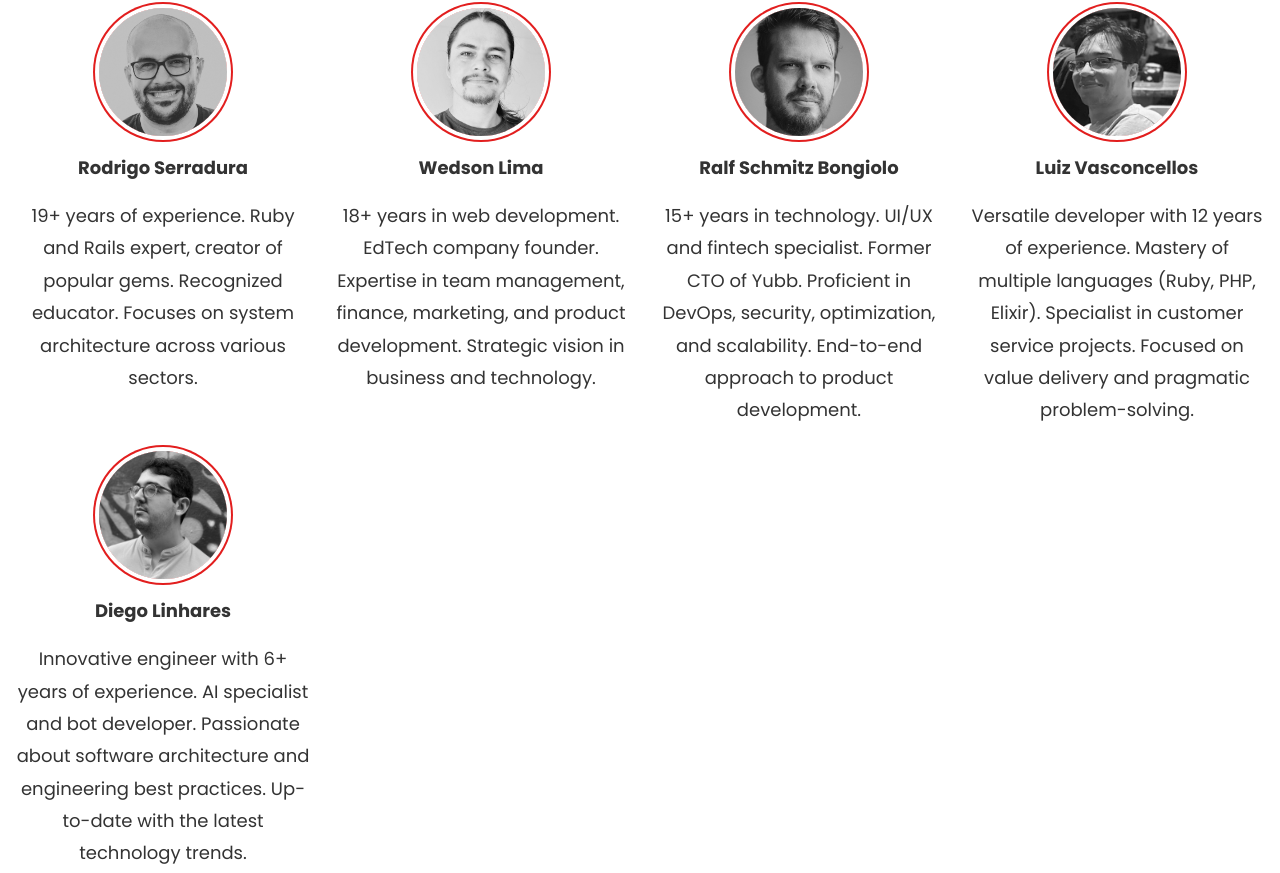
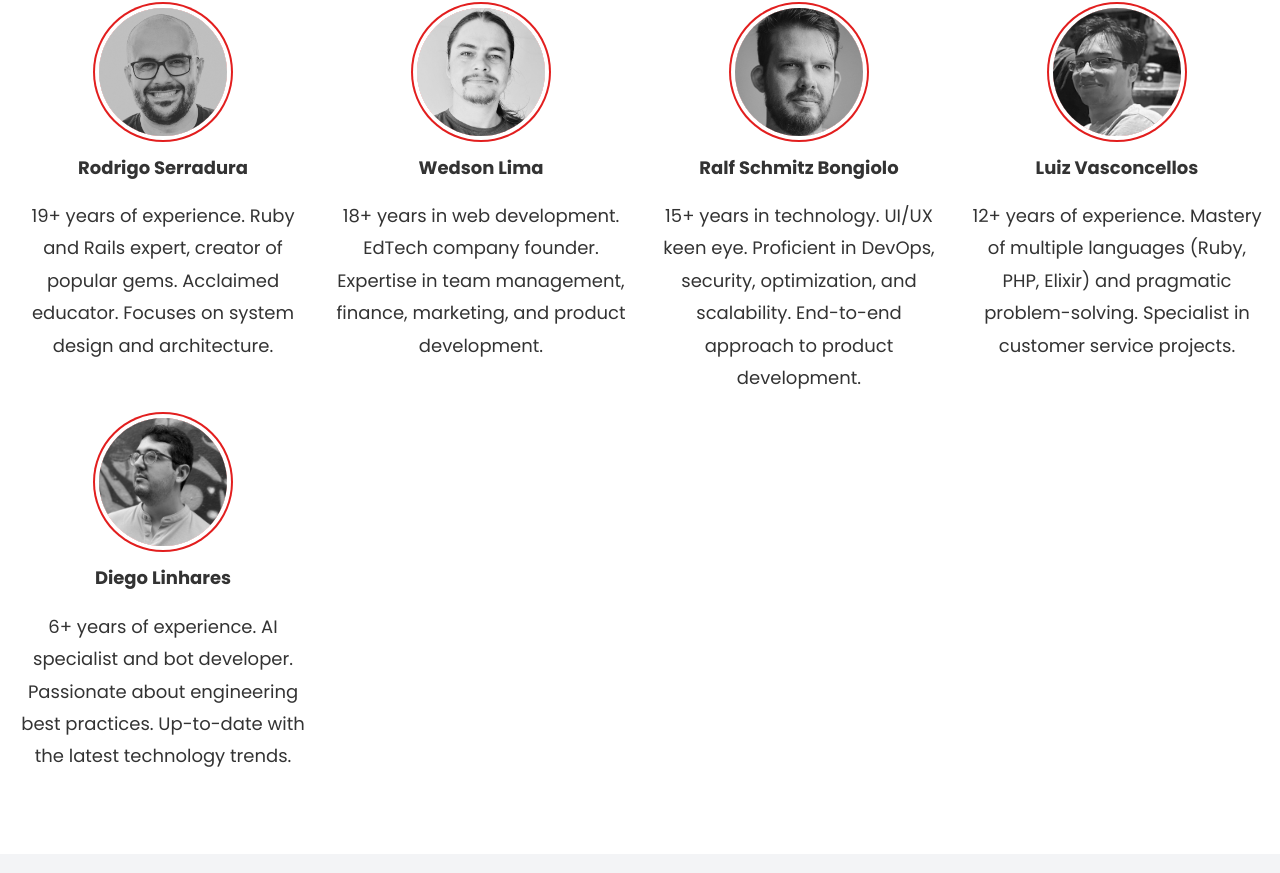
Before and after one commit to whysimplicity/landing, a website: page index.html in a window 1280 px wide. Shown: the part 1217-2090 px from the top of the page. Drawn offline with Linux system fonts and the light colour scheme; a script that the page names is missing.

Commit message:
feat: Update descriptions

```diff
--- a/index.html
+++ b/index.html
@@ -113,27 +113,27 @@
             <div class="stack items-center text-center">
               <img src="rodrigo.jpg" alt="Rodrigo's picture", class="max-w-32 rounded-full ring-2 ring-offset-4 ring-whyred">
               <h3 class="font-bold ">Rodrigo Serradura</h3>
-              <p>19+ years of experience. Ruby and Rails expert, creator of popular gems. Recognized educator. Focuses on system architecture across various sectors.</p>
+              <p>19+ years of experience. Ruby and Rails expert, creator of popular gems. Acclaimed educator. Focuses on system design and architecture.</p>
             </div>
             <div class="stack items-center text-center">
               <img src="wedson.jpeg" alt="Wedson's picture", class="max-w-32 rounded-full ring-2 ring-offset-4 ring-whyred">
               <h3 class="font-bold ">Wedson Lima</h3>
-              <p>18+ years in web development. EdTech company founder. Expertise in team management, finance, marketing, and product development. Strategic vision in business and technology.</p>
+              <p>18+ years in web development. EdTech company founder. Expertise in team management, finance, marketing, and product development.</p>
             </div>
             <div class="stack items-center text-center">
               <img src="ralf.jpg" alt="Ralf's picture", class="max-w-32 rounded-full ring-2 ring-offset-4 ring-whyred">
               <h3 class="font-bold ">Ralf Schmitz Bongiolo</h3>
-              <p>15+ years in technology. UI/UX and fintech specialist. Former CTO of Yubb. Proficient in DevOps, security, optimization, and scalability. End-to-end approach to product development.</p>
+              <p>15+ years in technology. UI/UX keen eye. Proficient in DevOps, security, optimization, and scalability. End-to-end approach to product development.</p>
             </div>
             <div class="stack items-center text-center">
               <img src="luiz.jpg" alt="Luiz's picture", class="max-w-32 rounded-full ring-2 ring-offset-4 ring-whyred">
               <h3 class="font-bold ">Luiz Vasconcellos</h3>
-              <p>Versatile developer with 12 years of experience. Mastery of multiple languages (Ruby, PHP, Elixir). Specialist in customer service projects. Focused on value delivery and pragmatic problem-solving.</p>
+              <p>12+ years of experience. Mastery of multiple languages (Ruby, PHP, Elixir) and pragmatic problem-solving. Specialist in customer service projects.</p>
             </div>
             <div class="stack items-center text-center">
               <img src="diego.jpg" alt="Diego's picture", class="max-w-32 rounded-full ring-2 ring-offset-4 ring-whyred">
               <h3 class="font-bold ">Diego Linhares</h3>
-              <p>Innovative engineer with 6+ years of experience. AI specialist and bot developer. Passionate about software architecture and engineering best practices. Up-to-date with the latest technology trends.</p>
+              <p>6+ years of experience. AI specialist and bot developer. Passionate about engineering best practices. Up-to-date with the latest technology trends.</p>
             </div>
           </div>
 
```
